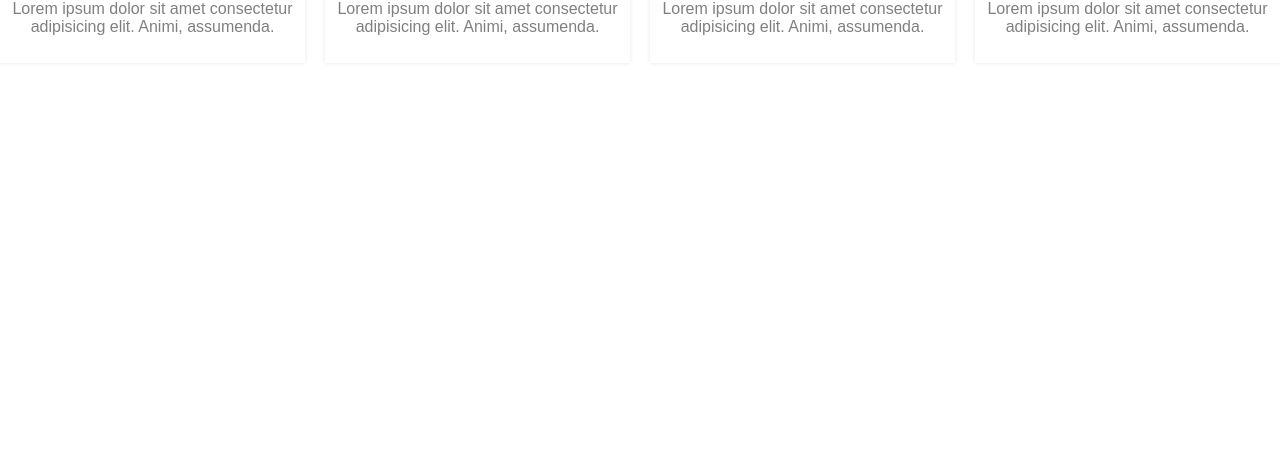
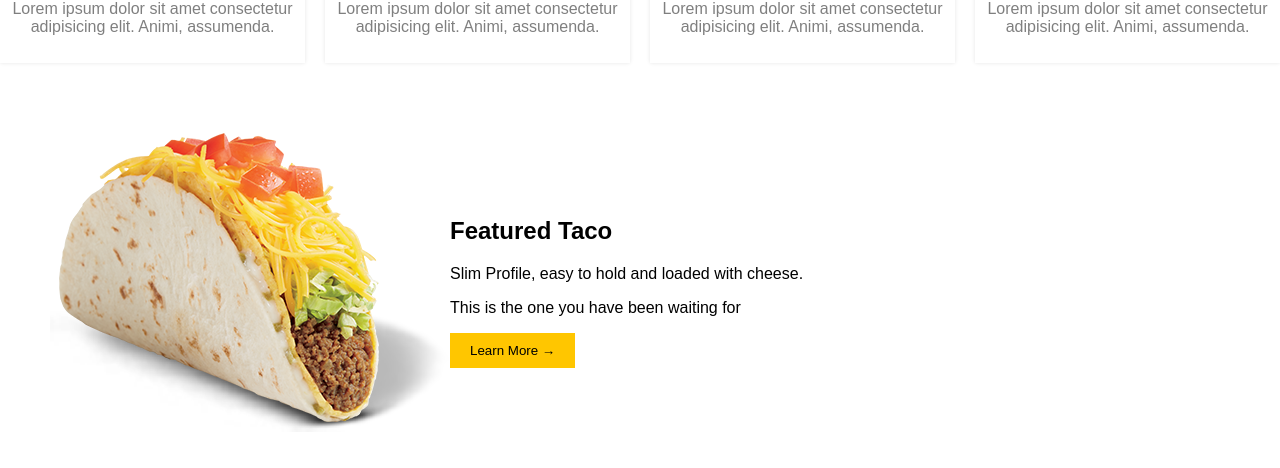
Before and after one commit to Yagogc/murraydinner, a React (Create React App) app: page / in a window 1280 px wide. Shown: the part 648-1116 px from the top of the page. Before the commit the page ends 800 px from the top, so only its background shows below. Built offline with nearby package versions, Linux system fonts and the light colour scheme.

Commit message:
Added About

```diff
--- /dev/null
+++ b/src/About.jsx
@@ -0,0 +1,38 @@
+import React, { Component } from 'react';
+import styled from 'styled-components';
+
+import Taco from './queso-taco.png'
+
+import Header from './Header'
+import Cta from './Cta'
+
+class About extends Component {
+	render() {
+		return (
+			<AboutWrapper>
+				<img src={Taco} alt="Yummy Taco"/>
+				<div className="about__details">
+					<h2>Featured Taco</h2>
+					<p>Slim Profile, easy to hold and loaded with cheese.</p>
+					<p>This is the one you have been waiting for</p>
+					<Button>Learn More →</Button>
+				</div>
+			</AboutWrapper>
+		)
+	}
+};
+
+export default About;
+
+const AboutWrapper = styled.div`
+	background: white;
+	padding:50px;
+	display: grid;
+	grid-template-columns: 400px 1fr;
+	align-items: center;
+`
+const Button = styled.button`
+	background: #ffc600;
+	border: 0;
+	padding: 10px 20px;
+`
--- a/src/App.js
+++ b/src/App.js
@@ -3,15 +3,16 @@ import styled from 'styled-components';
 
 import Top from './Top'
 import Features from './Features';
+import About from './About';
 class App extends Component {
   render() {
     return (
 		<Wrapper>
 			<Top/>
 
+			<Features />
 
-
-			<Features />
+			<About />
 
 		</Wrapper>
     );
```
Also changed, not shown: src/queso-taco.png (added).
